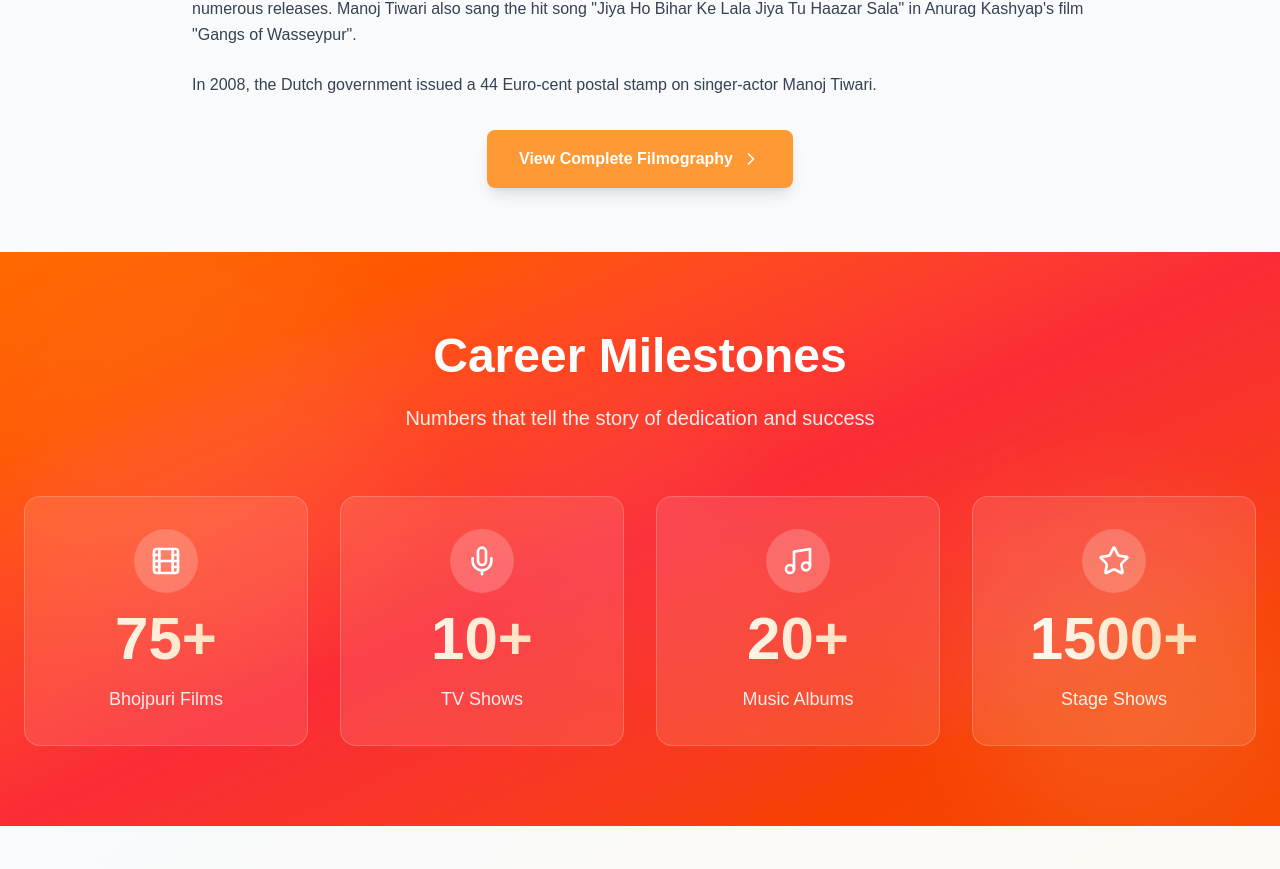
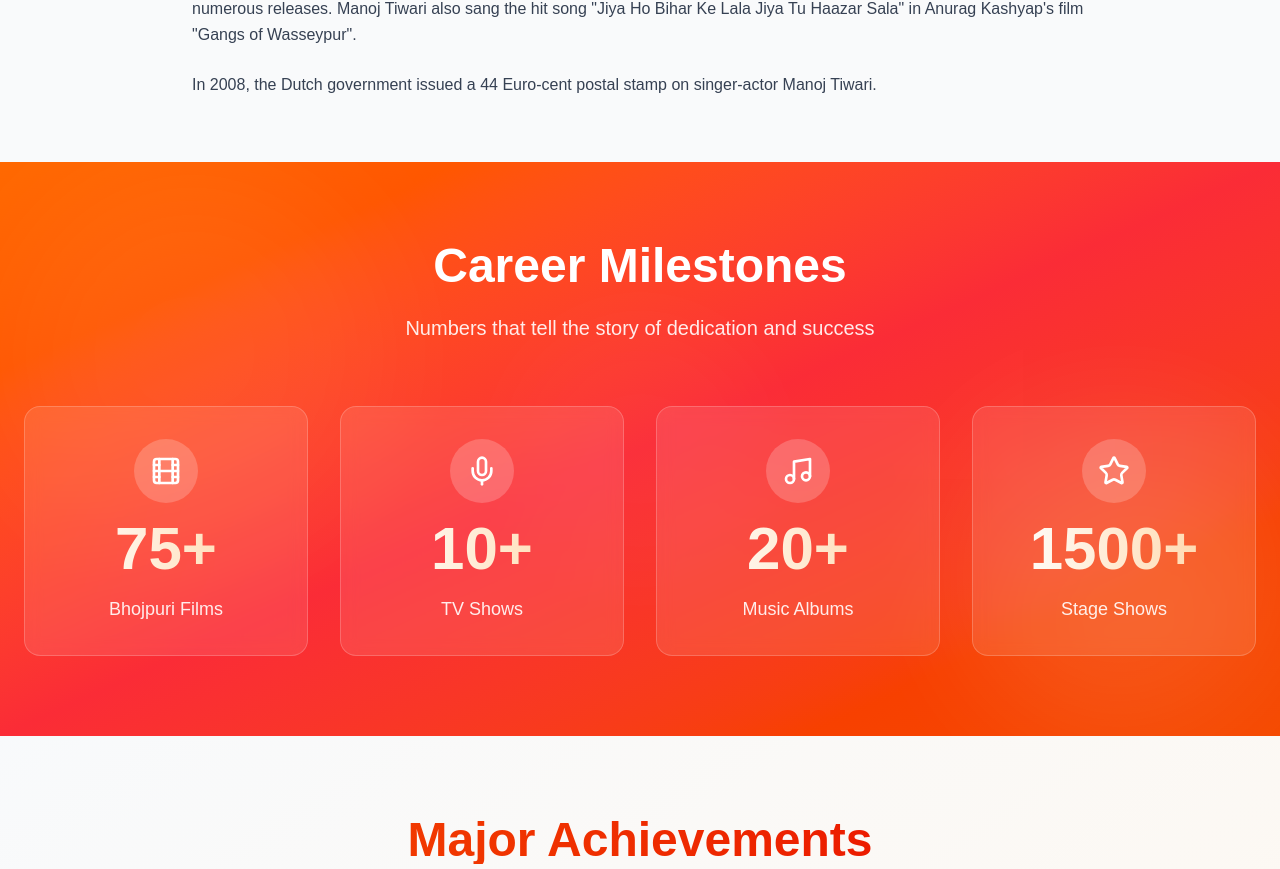
Before and after one commit to nikhilroyal04/manojtiwari, a Next.js app: page /mp-manoj-tiwari in a window 1280 px wide. Shown: the part 6873-7742 px from the top of the page. Built offline with nearby package versions, Linux system fonts and the light colour scheme.

Commit message:
Remove the "View Complete Filmography" link from the Achievements component to streamline the UI and enhance focus on content.

```diff
--- a/app/(website)/mp-manoj-tiwari/achievements.tsx
+++ b/app/(website)/mp-manoj-tiwari/achievements.tsx
@@ -495,12 +495,6 @@ export default function Achievements() {
                                     In 2008, the Dutch government issued a 44 Euro-cent postal stamp on singer-actor Manoj Tiwari.
                                 </p>
 
-                                <div className="mt-8 text-center">
-                                    <Link href="/mp-manoj-tiwari/filmography" className="inline-flex items-center px-8 py-4 bg-primary text-white font-semibold rounded-lg hover:bg-primary/90 transition-all duration-300 transform hover:scale-105 shadow-lg">
-                                        View Complete Filmography
-                                        <ChevronRight className="w-5 h-5 ml-2" />
-                                    </Link>
-                                </div>
                             </motion.div>
                         ) : (
                             <motion.div
```
